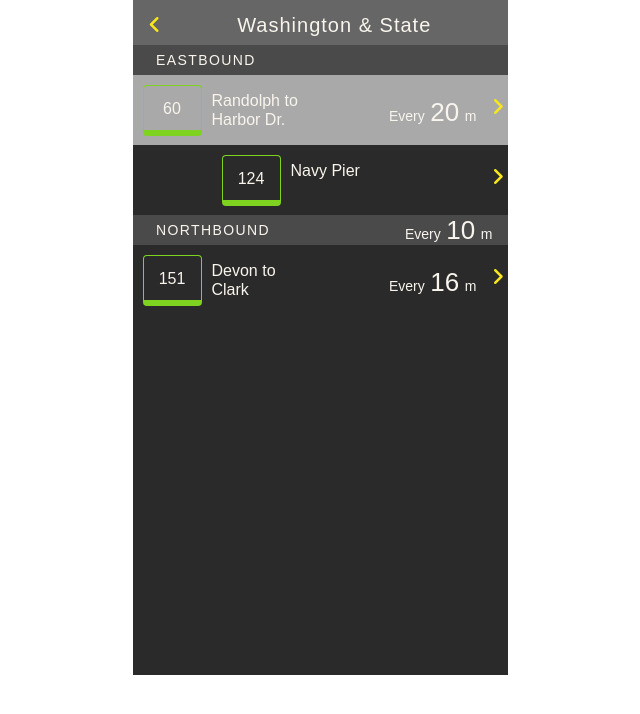
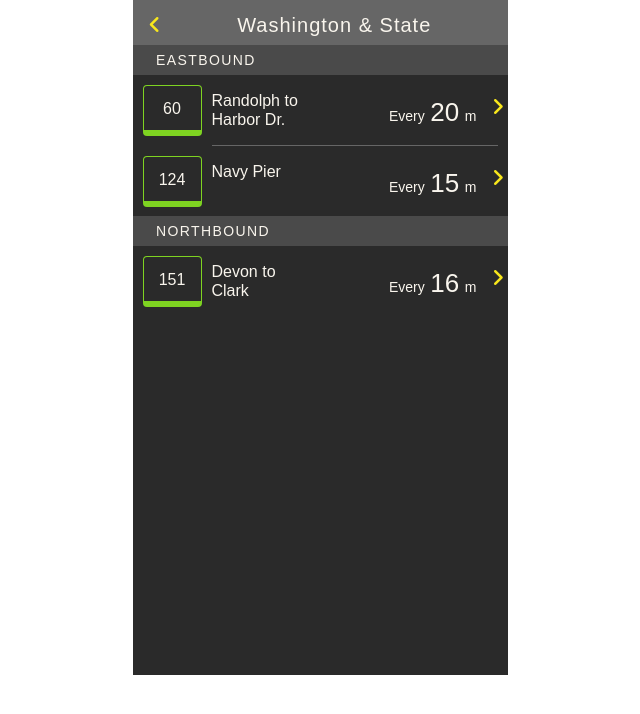
Before and after one commit to kacieguthrie/frontend_challenge, a plain HTML site: page index.html in a window 1280 px wide. Shown: the whole page, without its empty margins (320-960 px from the left). Drawn offline with Linux system fonts and the light colour scheme.

Commit message:
vertically alligned with hr

```diff
--- a/index.html
+++ b/index.html
@@ -39,6 +39,7 @@
               <h6>m</h6>
             </div>
           </div>
+          <hr>
           <div class= "route-listing">
             <div class= "route-number">
               <h4>124</h4>
@@ -51,7 +52,7 @@
             </div>
             <div class= "frequency">
               <h6>Every</h6>
-              <h5>10</h5>
+              <h5>15</h5>
               <h6>m</h6>
             </div>
           </div>
--- a/style.css
+++ b/style.css
@@ -108,14 +108,14 @@ h1 {
 }
 
 .route-listing {
-	width: 100%;
+	width: 375px;
   height: 70px;
-	/*padding: 13px 16px 13px 16px;*/
+
 }
 
-#first {
+/*#first {
 	background-color: darkgray;
-}
+}*/
 
 .route-number {
   box-sizing: content-box;
@@ -128,7 +128,6 @@ h1 {
 	text-align: center;
 	font-size: 0.8em;
   margin: 10px;
-
 	display: inline-block;
 	float: left;
 }
@@ -142,7 +141,6 @@ h1 {
 	font-size: 0.8em;
   padding: 16px 0 13px 0;
 	line-height: 1.2em;
-
 }
 
 .arrow-right {
@@ -171,3 +169,12 @@ h1 {
 	font-size: 1.3em;
 	font-weight: thin;
 }
+
+hr {
+    display: block;
+    height: 1px;
+    border: 0;
+    border-top: 1px solid #666;
+    margin: 0 10px 0 10px;
+    padding: 0;
+}
```
